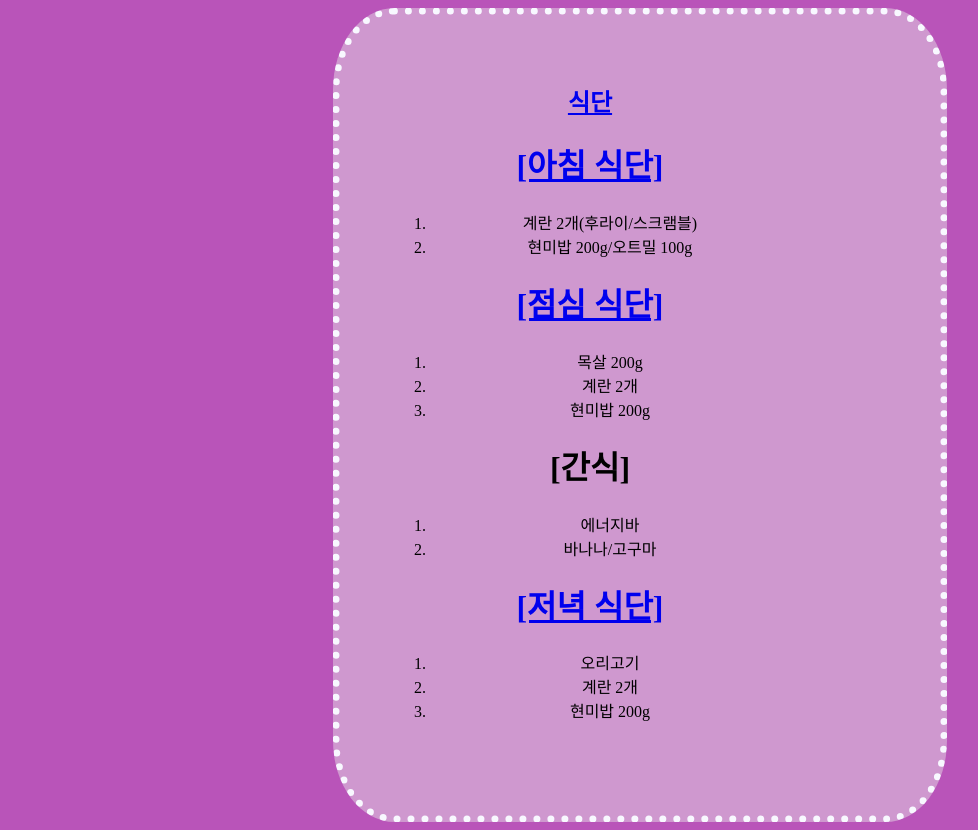
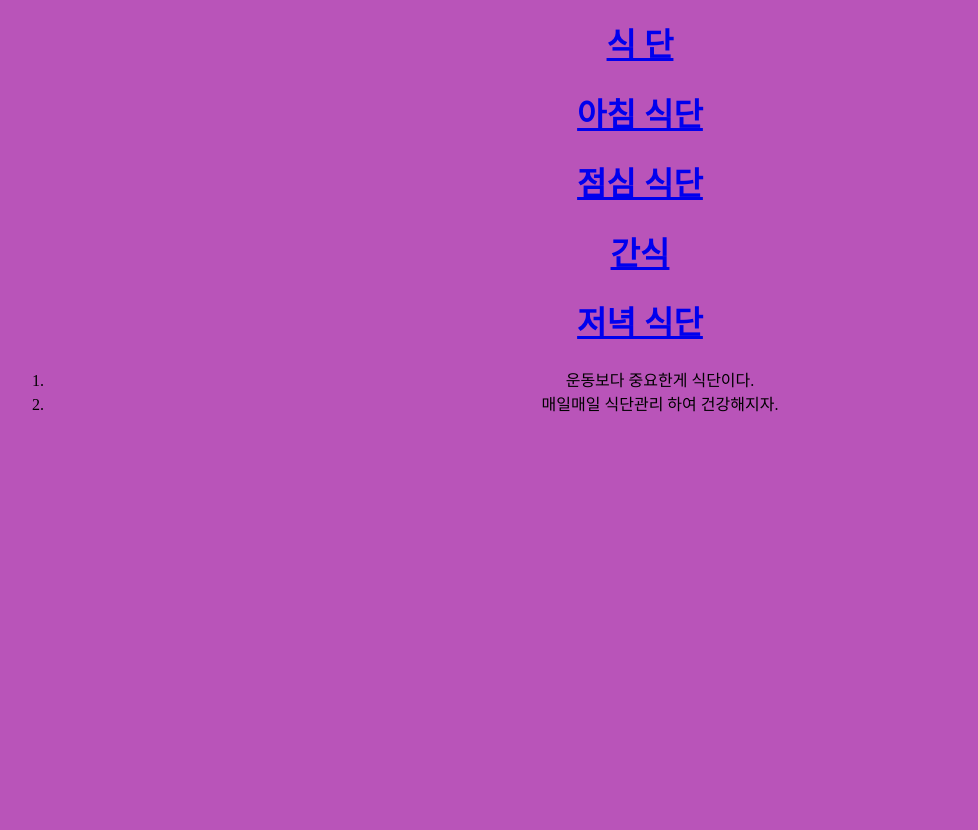
Before and after one commit to kee711/MYDIET, a plain HTML site: page index.html in a window 1280 px wide. Shown: the whole page, without its empty margins (0-978 px from the left). After the commit the page ends 800 px from the top, so only its background shows below. Drawn offline with Linux system fonts and the light colour scheme.

Commit message:
Update index.html
Layout changed
CSS stylesheet added

```diff
--- a/index.html
+++ b/index.html
@@ -6,42 +6,26 @@
         <link rel="stylesheet" href="./MYDIETstyle.css">
     </head>
     <body>
-        <div class="container">
-            <div class="diet">
-                <p>
-                    <h2><a href="index.html">식단</a></h2>
-                </p>
-                <p>
-                    <h1><a href="1.html">[아침 식단]</a></h1>
-                    <ol>
-                        <li>계란 2개(후라이/스크램블)</li>
-                        <li>현미밥 200g/오트밀 100g</li>
-                    </ol>
-                </p>
-                <p>
-                    <h1><a href="2.html">[점심 식단]</a></h1>
-                    <ol>
-                        <li>목살 200g</li>
-                        <li>계란 2개</li>
-                        <li>현미밥 200g</li>
-                    </ol>
-                </p>
-                <p>
-                    <h1>[간식]</h1>
-                    <ol>
-                        <li>에너지바</li>
-                        <li>바나나/고구마</li>
-                    </ol>
-                </p>
-                <p>
-                    <h1><a href="3.html">[저녁 식단]</a></h1>
-                    <ol>
-                        <li>오리고기</li>
-                        <li>계란 2개</li>
-                        <li>현미밥 200g</li>
-                    </ol>
-                </p>
+        <h1 class="menu"><a href="index.html">식 단</a></h1>
+        <div class="navigation">
+            <div id="breakfast">
+                <h1><a href="1.html">아침 식단</a></h1>
             </div>
+            <div id="lunch">
+                <h1><a href="2.html">점심 식단</a></h1>
+            </div>
+            <div id="snack">
+                <h1><a href="3.html">간식</a></h1>
+            </div>
+            <div id="dinner">
+                <h1><a href="4.html">저녁 식단</a></h1>
+            </div>
+        </div>
+        <div class="content">
+            <ol>
+                <li>운동보다 중요한게 식단이다.</li>
+                <li>매일매일 식단관리 하여 건강해지자.</li>
+            </ol>
         </div>
     </body>
 </html>
```
